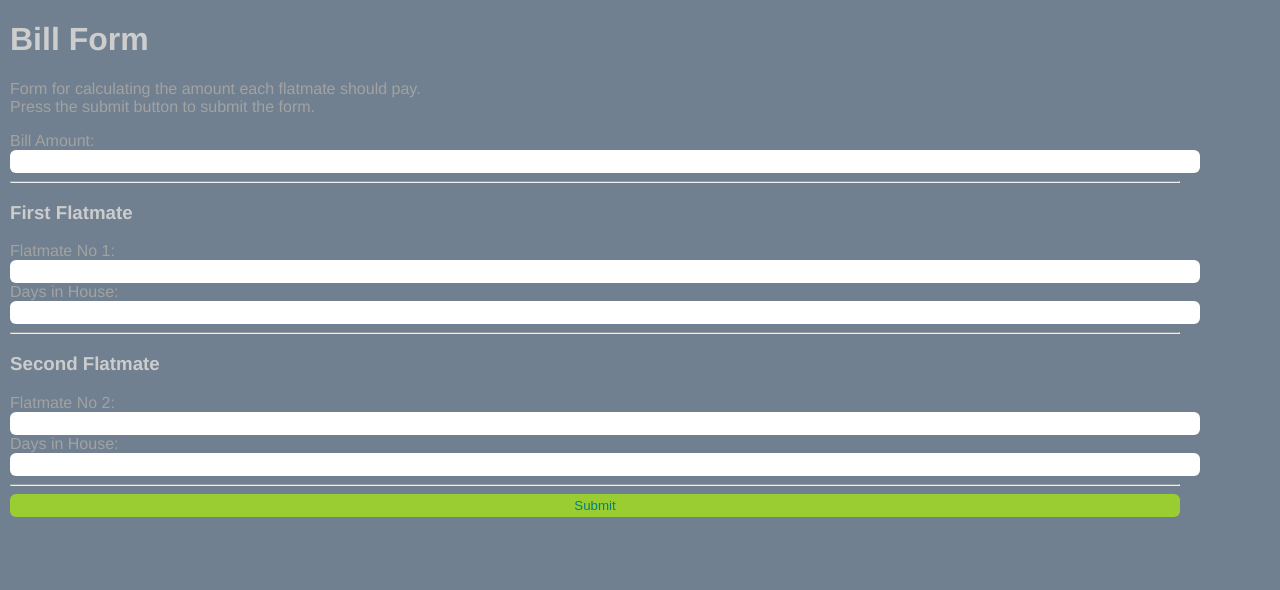
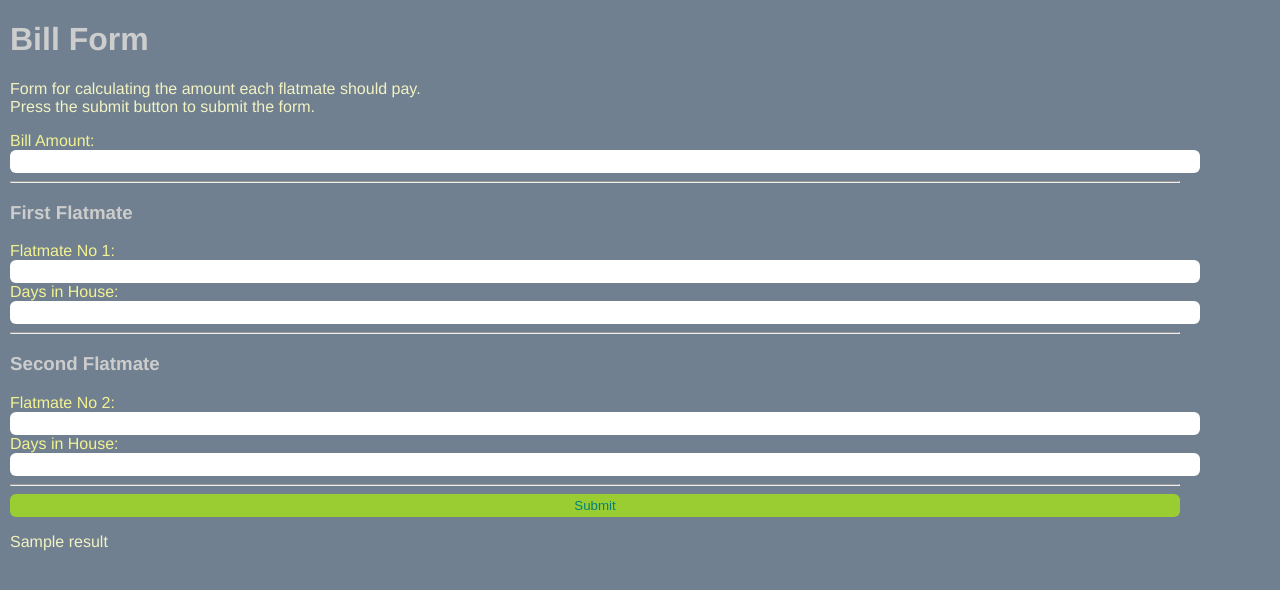
Before and after one commit to GamerXZEN/flatmatesbill, a Flask app: template templates/bill.html in a window 1280 px wide. Shown: the top 590 px of the page. Run offline with Flask 2, Linux system fonts and the light colour scheme; the template is opened without the code that fills it: values that come from a table or form of the project are taken from there, most other values are stand-ins (such as "Sample title", 1, 10 or a date in 2020).

Commit message:
Initial Commit

```diff
--- a/main.py
+++ b/main.py
@@ -20,9 +20,6 @@ class BillFormPage(MethodView):
 		bill_form = BillForm()
 		return render_template('bill.html', bill_form=bill_form)
 
-
-class ResultsPage(MethodView):
-
 	def post(self):
 		bill_form = BillForm(request.form)
 		amount = int(bill_form.amount.data)
@@ -34,7 +31,7 @@ class ResultsPage(MethodView):
 		person1_amount, person2_amount = bill.calc_amount(person_1_days, person_2_days)
 		PDFReport(person1_name, person2_name, person1_amount, person2_amount)
 		result = f"{person1_name.title()} pays {person1_amount} <br> {person2_name.title()} pays {person2_amount}"
-		return result
+		return render_template('bill.html', bill_form=bill_form, result=result)
 
 
 class BillForm(Form):
@@ -49,5 +46,4 @@ class BillForm(Form):
 if __name__ == '__main__':
 	app.add_url_rule('/', view_func=HomePage.as_view('home'))
 	app.add_url_rule('/bill/', view_func=BillFormPage.as_view('bill'))
-	app.add_url_rule('/result/', view_func=ResultsPage.as_view('results'))
 	app.run(debug=True)
--- a/static/main.css
+++ b/static/main.css
@@ -3,18 +3,18 @@ body {
 }
 
 h1 {
-    color: #cdcdcd
+    color: #cdcdcd;
 }
 p {
-    color: #a2a2a2
+    color: #f2f2c2;
 }
 
 h3 {
-    color: #cdcccc
+    color: #cdcccc;
 }
 
 label {
-    color: #a2a2a2;
+    color: #f2f292;
 }
 
 input[type=text] {
--- a/templates/bill.html
+++ b/templates/bill.html
@@ -9,7 +9,7 @@
 	<h1>Bill Form</h1>
 	<p>Form for calculating the amount each flatmate should pay. <br>
 	Press the submit button to submit the form.</p>
-	<form action="/result/" method="post">
+	<form action="/bill/" method="post">
 		{{bill_form.amount.label}} {{bill_form.amount}}
 		<hr>
 		<h3>First Flatmate</h3>
@@ -22,6 +22,6 @@
 		<hr>
 		{{bill_form.submit_button}}
 	</form>
-
+	<p>{{result}}</p>
 </body>
 </html>
```
Also changed, not shown: backend.py (+3 -4 lines), templates/result.html (deleted, +0 -11 lines), 1 other file.
